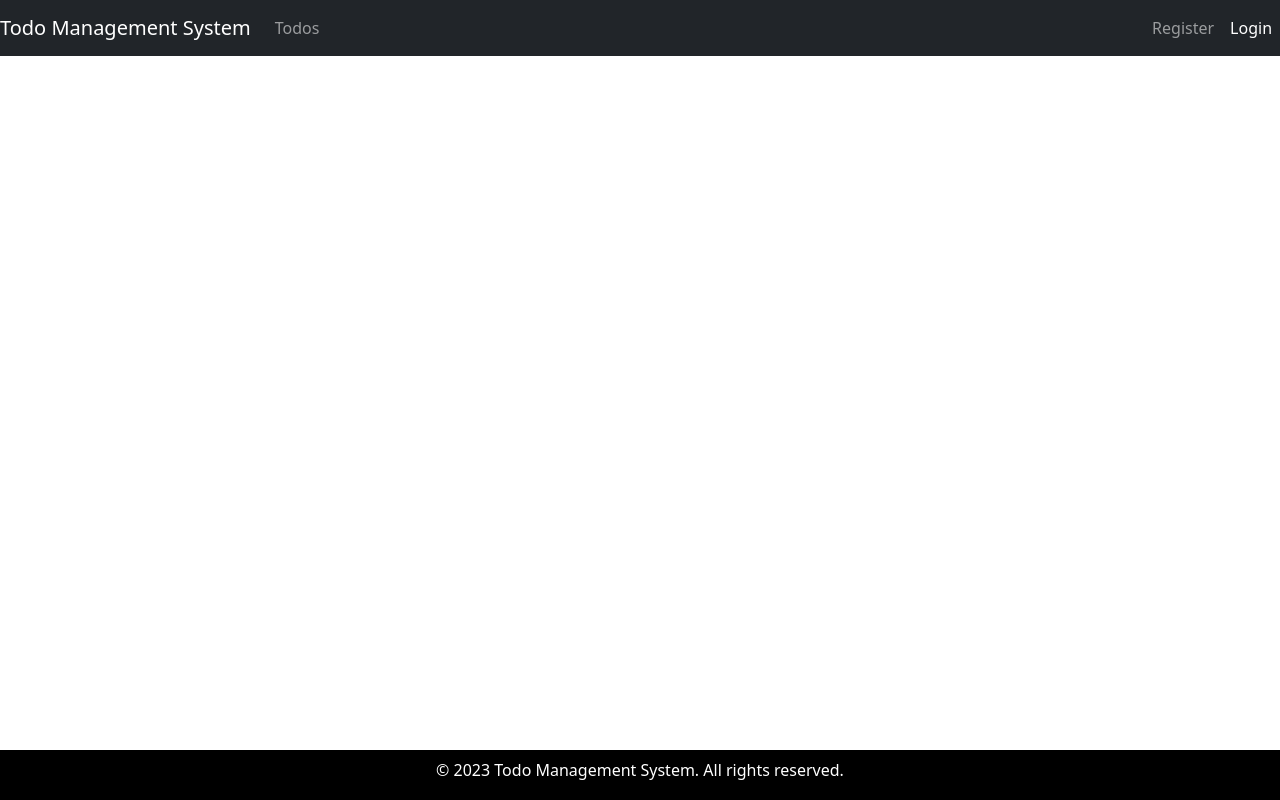
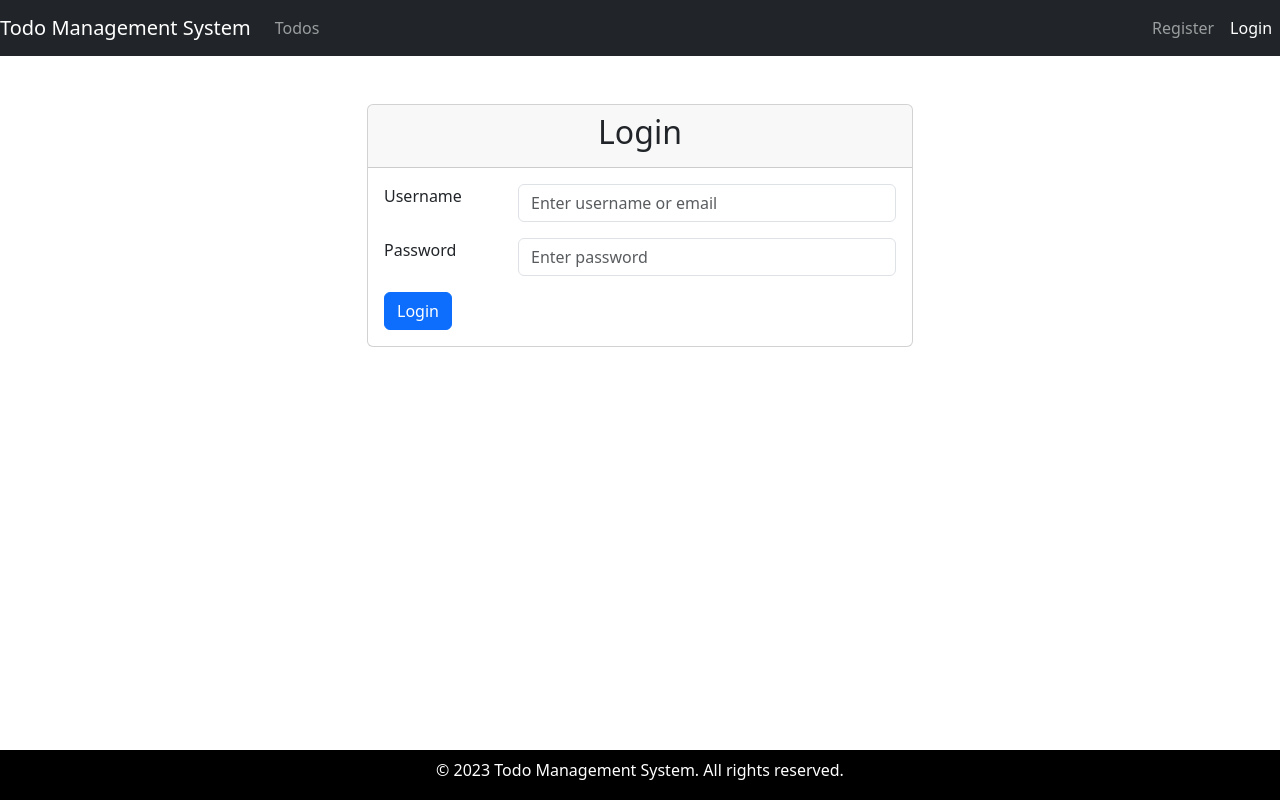
Before and after one commit to gharti2704/todo_management_system_frontend, a React (Vite) app: page /login in a window 1280 px wide. Built offline with nearby package versions, Linux system fonts and the light colour scheme.

Commit message:
implement login feature

```diff
--- a/src/component/App.jsx
+++ b/src/component/App.jsx
@@ -4,6 +4,7 @@ import Header from './Header';
 import ListTodos from './todo/ListTodos';
 import AddTodo from './todo/AddTodo';
 import Register from './auth/Register';
+import Login from './auth/Login';
 
 function App() {
   return (
@@ -16,6 +17,7 @@ function App() {
           <Route path="/add-todo" exact Component={AddTodo} />
           <Route path="/update-todo/:id" exact Component={AddTodo} />
           <Route path="/register" exact Component={Register} />
+          <Route path="/login" exact Component={Login} />
         </Routes>
         <Footer />
       </BrowserRouter>
--- /dev/null
+++ b/src/component/auth/Login.jsx
@@ -0,0 +1,70 @@
+import { useState } from 'react';
+import { login } from '../service/authService';
+
+const Login = () => {
+  const [usernameOrEmail, setUsernameOrEmail] = useState('');
+  const [password, setPassword] = useState('');
+
+  const handleLogin = async (e) => {
+    e.preventDefault();
+    try {
+      const user = { usernameOrEmail, password };
+      const response = await login(user);
+      alert(response.data);
+    } catch (error) {
+      alert(error.response.data?.message);
+      console.log(error);
+    }
+  };
+
+  return (
+    <div className="container">
+      <br />
+      <br />
+      <div className="row">
+        <div className="col-md-6 offset-md-3">
+          <div className="card">
+            <div className="card-header">
+              <h2 className="text-center">Login</h2>
+            </div>
+            <div className="card-body">
+              <form onSubmit={handleLogin}>
+                <div className="row mb-3">
+                  <label className="col-md-3 control-label">Username</label>
+                  <div className="col-md-9">
+                    <input
+                      type="text"
+                      name="username"
+                      className="form-control"
+                      placeholder="Enter username or email"
+                      value={usernameOrEmail}
+                      onChange={(e) => setUsernameOrEmail(e.target.value)}
+                    />
+                  </div>
+                </div>
+                <div className="row mb-3">
+                  <label className="col-md-3 control-label">Password</label>
+                  <div className="col-md-9">
+                    <input
+                      type="password"
+                      name="password"
+                      className="form-control"
+                      placeholder="Enter password"
+                      value={password}
+                      onChange={(e) => setPassword(e.target.value)}
+                    />
+                  </div>
+                </div>
+                <button type="submit" className="btn btn-primary">
+                  Login
+                </button>
+              </form>
+            </div>
+          </div>
+        </div>
+      </div>
+    </div>
+  );
+};
+
+export default Login;
--- a/src/component/auth/Register.jsx
+++ b/src/component/auth/Register.jsx
@@ -11,9 +11,11 @@ const Register = () => {
     e.preventDefault();
     try {
       const user = { name, username, email, password };
-      await registerUser(user);
+      const response = await registerUser(user);
+      alert(response.data);
     } catch (error) {
-      console.log(error.message);
+      alert(error.response.data?.message);
+      console.log(error);
     }
   };
 
@@ -34,8 +36,8 @@ const Register = () => {
                   <div className="col-md-9">
                     <input
                       type="text"
+                      name="name"
                       className="form-control"
-                      id="name"
                       placeholder="Enter name"
                       value={name}
                       onChange={(e) => setName(e.target.value)}
@@ -47,8 +49,8 @@ const Register = () => {
                   <div className="col-md-9">
                     <input
                       type="text"
+                      name="username"
                       className="form-control"
-                      id="name"
                       placeholder="Enter username"
                       value={username}
                       onChange={(e) => setUsername(e.target.value)}
@@ -60,8 +62,8 @@ const Register = () => {
                   <div className="col-md-9">
                     <input
                       type="text"
+                      name="email"
                       className="form-control"
-                      id="name"
                       placeholder="Enter email"
                       value={email}
                       onChange={(e) => setEmail(e.target.value)}
@@ -72,9 +74,9 @@ const Register = () => {
                   <label className="col-md-3 control-label">Password</label>
                   <div className="col-md-9">
                     <input
-                      type="text"
+                      type="password"
+                      name="password"
                       className="form-control"
-                      id="name"
                       placeholder="Enter password"
                       value={password}
                       onChange={(e) => setPassword(e.target.value)}
```
